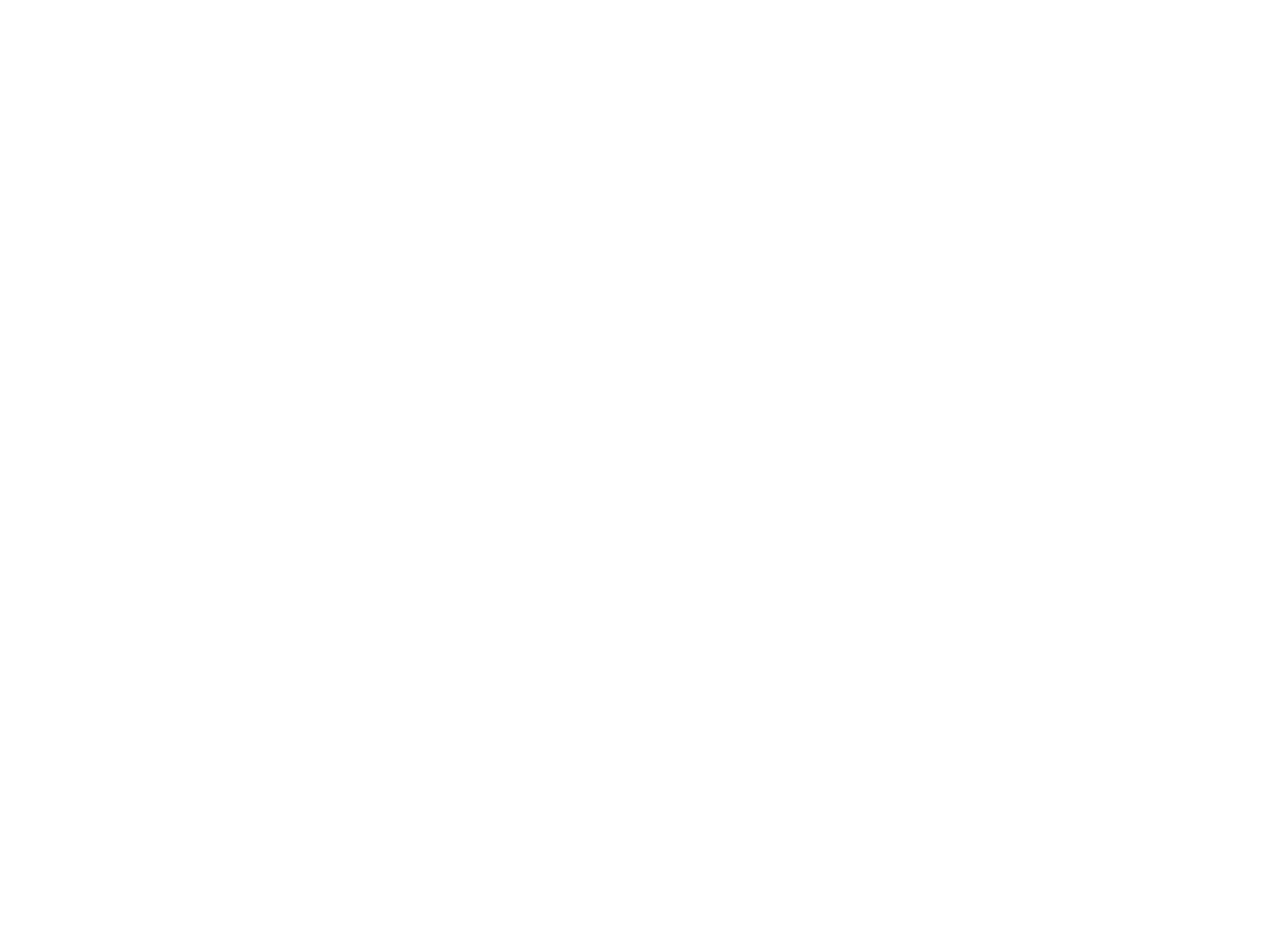
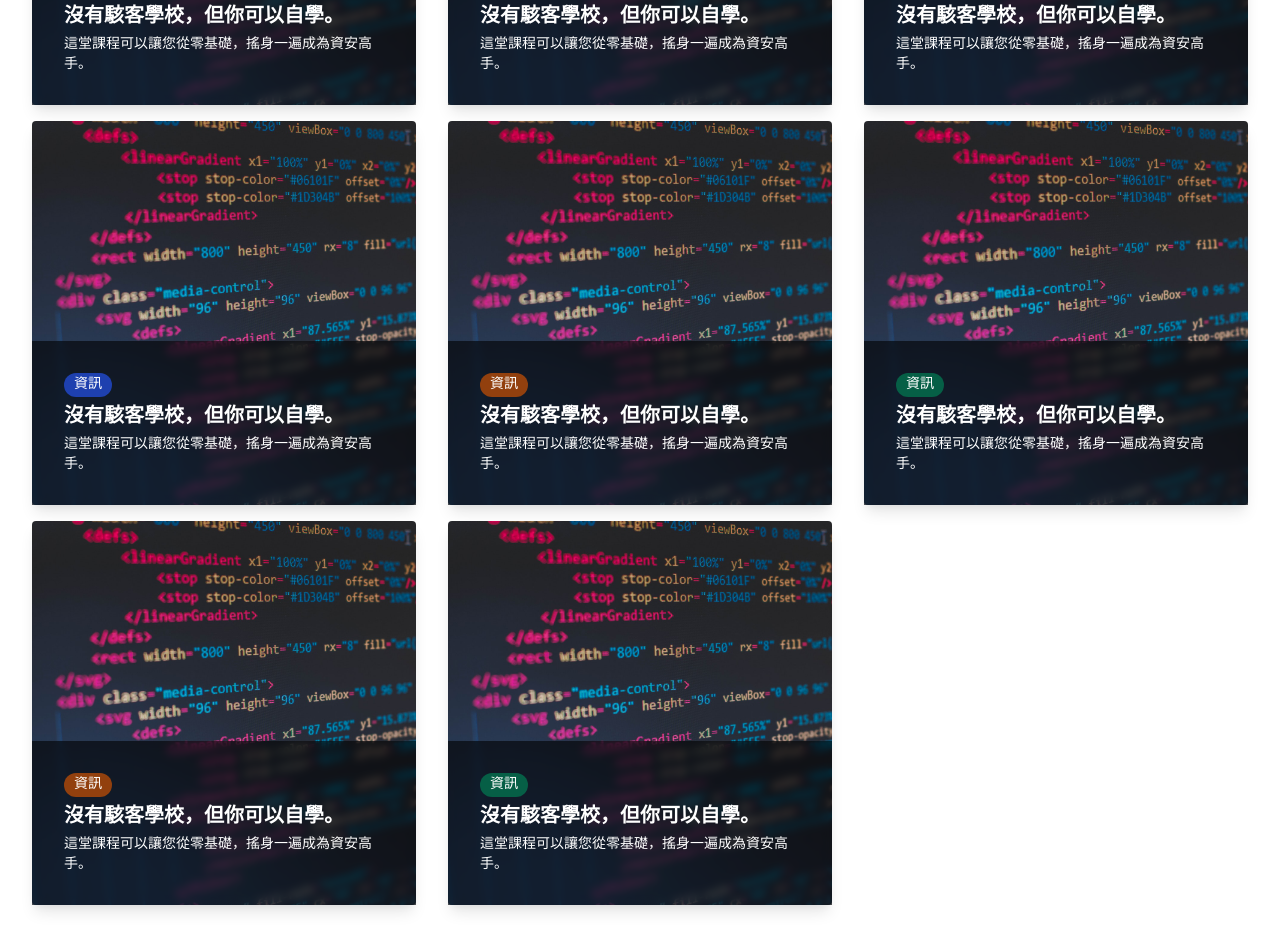
Before and after one commit to team-pan-dian/frontend, a Next.js app: page /course in a window 1280 px wide. Before the commit this address had no page. Shown: the part 500-1429 px from the top of the page. Before the commit the page ends 800 px from the top, so only its background shows below. Built offline with nearby package versions, Linux system fonts and the light colour scheme.

Commit message:
feat(pages/course/index): done!

```diff
--- /dev/null
+++ b/pages/course/index.tsx
@@ -0,0 +1,75 @@
+import React from "react";
+import { FontAwesomeIcon } from "@fortawesome/react-fontawesome";
+import { faSearch } from "@fortawesome/free-solid-svg-icons";
+import HeaderBasePage from "../../components/Page/HeaderBasePage";
+import BaseInput from "../../components/BaseElements/BaseInput";
+import CourseInfoCard from "../../components/Card/CourseInfoCard";
+
+export default function ChooseCourse() {
+  return (
+    <HeaderBasePage
+      id="choose-course"
+      title="選擇課程"
+      header={
+        <div className="flex flex-col items-center">
+          <div className="text-xl font-bold mb-2">選擇或搜尋您感興趣的課程</div>
+          <div className="flex items-center space-x-2">
+            <BaseInput id="search-bar" />
+            <FontAwesomeIcon icon={faSearch} />
+          </div>
+        </div>
+      }
+    >
+      <div className="grid 2xl:grid-cols-4 xl:grid-cols-3 lg:grid-cols-2 grid-cols-1 gap-4 m-6 justify-center justify-items-center">
+        <CourseInfoCard
+          title="沒有駭客學校，但你可以自學。"
+          desc="這堂課程可以讓您從零基礎，搖身一遍成為資安高手。"
+          tags={["資訊"]}
+          backgroundImage="/hacker.jpg"
+        />{" "}
+        <CourseInfoCard
+          title="沒有駭客學校，但你可以自學。"
+          desc="這堂課程可以讓您從零基礎，搖身一遍成為資安高手。"
+          tags={["資訊"]}
+          backgroundImage="/hacker.jpg"
+        />{" "}
+        <CourseInfoCard
+          title="沒有駭客學校，但你可以自學。"
+          desc="這堂課程可以讓您從零基礎，搖身一遍成為資安高手。"
+          tags={["資訊"]}
+          backgroundImage="/hacker.jpg"
+        />{" "}
+        <CourseInfoCard
+          title="沒有駭客學校，但你可以自學。"
+          desc="這堂課程可以讓您從零基礎，搖身一遍成為資安高手。"
+          tags={["資訊"]}
+          backgroundImage="/hacker.jpg"
+        />{" "}
+        <CourseInfoCard
+          title="沒有駭客學校，但你可以自學。"
+          desc="這堂課程可以讓您從零基礎，搖身一遍成為資安高手。"
+          tags={["資訊"]}
+          backgroundImage="/hacker.jpg"
+        />{" "}
+        <CourseInfoCard
+          title="沒有駭客學校，但你可以自學。"
+          desc="這堂課程可以讓您從零基礎，搖身一遍成為資安高手。"
+          tags={["資訊"]}
+          backgroundImage="/hacker.jpg"
+        />{" "}
+        <CourseInfoCard
+          title="沒有駭客學校，但你可以自學。"
+          desc="這堂課程可以讓您從零基礎，搖身一遍成為資安高手。"
+          tags={["資訊"]}
+          backgroundImage="/hacker.jpg"
+        />{" "}
+        <CourseInfoCard
+          title="沒有駭客學校，但你可以自學。"
+          desc="這堂課程可以讓您從零基礎，搖身一遍成為資安高手。"
+          tags={["資訊"]}
+          backgroundImage="/hacker.jpg"
+        />
+      </div>
+    </HeaderBasePage>
+  );
+}
```
